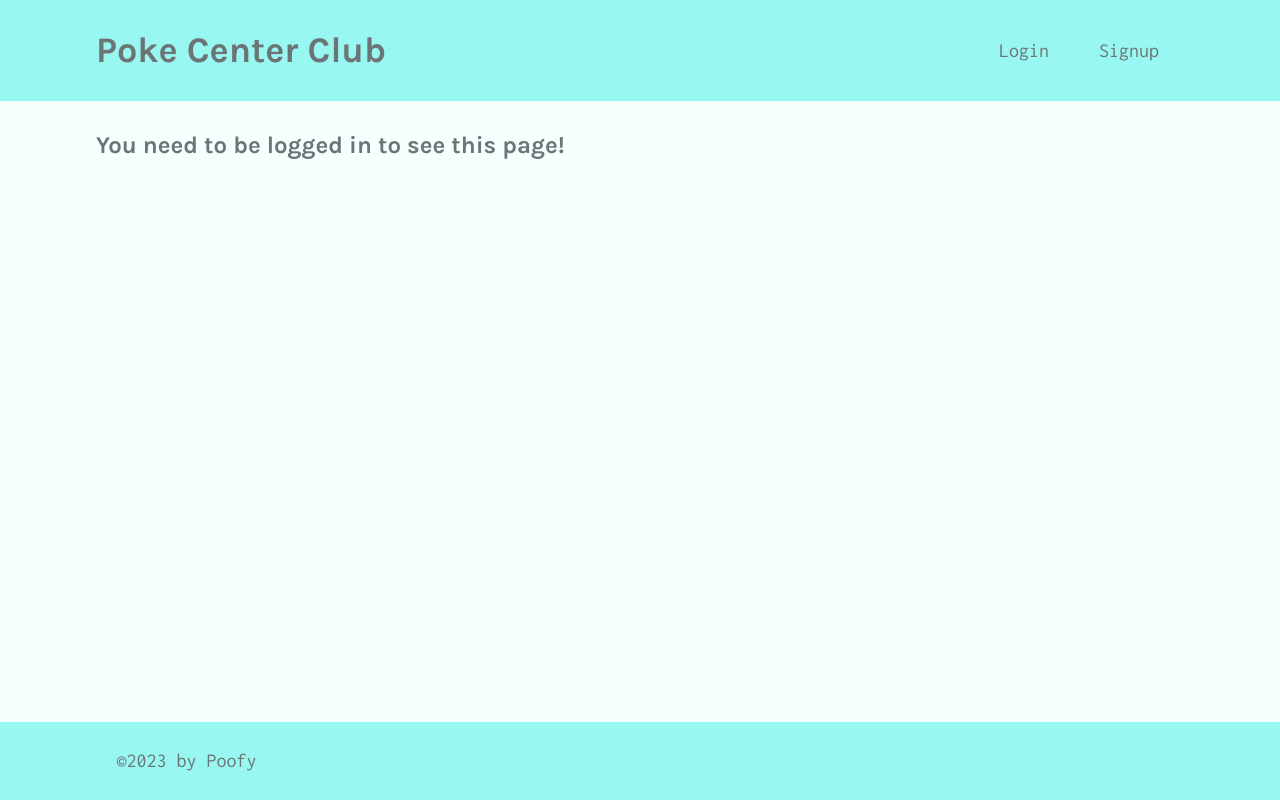
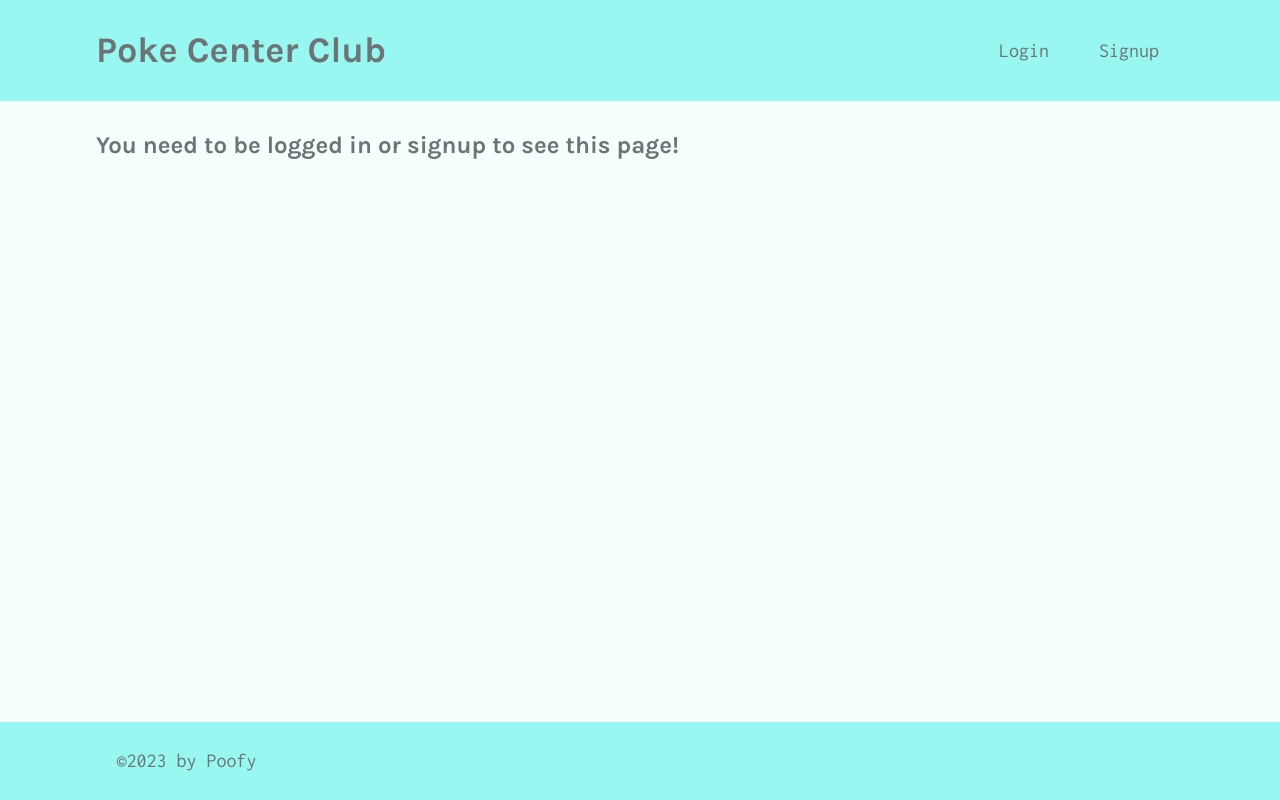
Before and after one commit to SKYang014/poke-center, a React (Create React App) app in the folder client/: page /profile/1 in a window 1280 px wide. Built offline with nearby package versions, Linux system fonts and the light colour scheme; no server answers.

Commit message:
forgot to save before push

```diff
--- a/client/src/pages/Profile.js
+++ b/client/src/pages/Profile.js
@@ -27,7 +27,7 @@ const Profile = () => {
   if (!user?.username) {
     return (
       <h4>
-        You need to be logged in to see this page!
+        You need to be logged in or signup to see this page!
       </h4>
     )
   }
```
